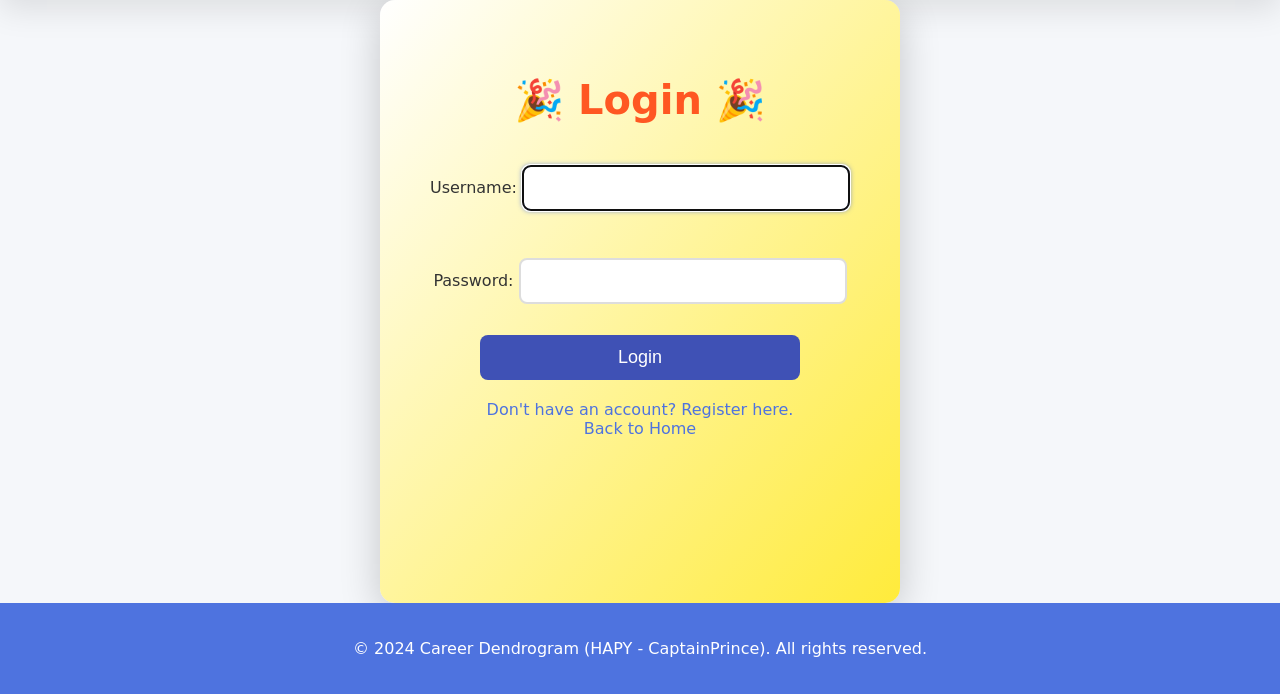
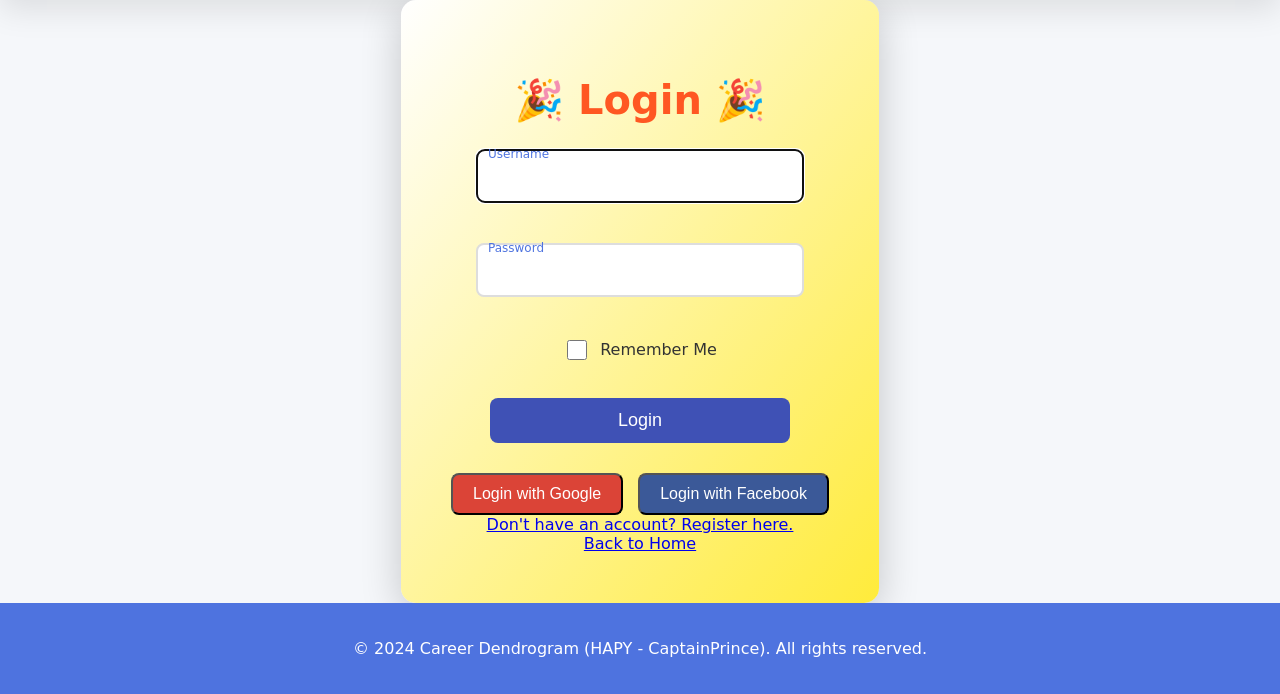
Before and after one commit to 01Prathamesh/Career_Dendrogram_Project, a Django app: page /login/ in a window 1280 px wide. Shown: the part 106-800 px from the top of the page. Run offline with Django 5.2, Linux system fonts and the light colour scheme.

Commit message:
Updated Login page: - Added floating labels for form inputs. - Implemented real-time input validation and custom checkbox for 'Remember Me'. - Included social media login buttons (Google, Facebook). - Introduced loading spinner during form submission. - Added dark mode toggle with smooth transition. - Enhanced styling and animations for a modern look.

```diff
--- a/accounts/templates/registration/login.html
+++ b/accounts/templates/registration/login.html
@@ -18,6 +18,13 @@
             flex-direction: column;
             overflow-x: hidden;
             animation: fadeInAll 1s ease-in-out;
+            transition: background-color 0.3s ease;
+        }
+
+        /* Dark Mode Styles */
+        body.dark-mode {
+            background-color: #121212;
+            color: white;
         }
 
         /* Header Styles */
@@ -63,6 +70,11 @@
             box-shadow: 0 4px 15px rgba(0, 0, 0, 0.2);
         }
 
+        /* Dark Mode Navbar */
+        .navbar a.dark-mode {
+            color: #ffeb3b;
+        }
+
         /* Content Styles */
         .content {
             flex: 1;
@@ -74,6 +86,11 @@
             border-radius: 15px;
             box-shadow: 0 10px 40px rgba(0, 0, 0, 0.2);
             animation: fadeIn 2s ease-in-out;
+            transition: background-color 0.3s ease;
+        }
+
+        .content.dark-mode {
+            background: linear-gradient(to bottom right, #333, #444);
         }
 
         .login-form h1 {
@@ -90,31 +107,54 @@
             justify-content: center;
             gap: 15px;
             align-items: center;
+            position: relative;
         }
 
-        form input {
+        form input, form button {
             padding: 12px;
-            border: 2px solid #ddd;
             border-radius: 8px;
+            width: 300px;
             font-size: 16px;
-            width: 300px;
             transition: all 0.3s ease;
         }
 
-        form input:focus {
-            border-color: #4e73df;
-            box-shadow: 0 0 5px rgba(78, 115, 223, 0.8);
+        /* Floating Labels */
+        form .floating-label {
+            position: relative;
+            margin-bottom: 25px;
         }
 
+        form .floating-label input {
+            padding-top: 16px;
+            padding-bottom: 16px;
+            border: 2px solid #ddd;
+        }
+
+        form .floating-label label {
+            position: absolute;
+            top: 50%;
+            left: 12px;
+            font-size: 16px;
+            color: #666;
+            transform: translateY(-50%);
+            pointer-events: none;
+            transition: all 0.3s;
+        }
+
+        form .floating-label input:focus + label,
+        form .floating-label input:not(:placeholder-shown) + label {
+            top: 5px;
+            font-size: 12px;
+            color: #4e73df;
+        }
+
+        /* Button Styles */
         form button {
-            padding: 12px 20px;
-            font-size: 18px;
             background-color: #3f51b5;
             color: white;
             border: none;
-            border-radius: 8px;
             cursor: pointer;
-            width: 320px;
+            font-size: 18px;
             transition: transform 0.3s, background-color 0.4s, box-shadow 0.4s;
         }
 
@@ -124,46 +164,61 @@
             box-shadow: 0 6px 30px rgba(0, 0, 0, 0.3);
         }
 
-        form .error {
-            color: red;
-            margin-top: -10px;
-            font-size: 14px;
-            text-align: left;
-            width: 300px;
+        /* Remember Me Checkbox */
+        .remember-me {
+            display: flex;
+            align-items: center;
+            gap: 10px;
+            margin-bottom: 20px;
         }
 
-        .links {
-            margin-top: 20px;
-            font-size: 16px;
+        .remember-me input[type="checkbox"] {
+            width: 20px;
+            height: 20px;
+            cursor: pointer;
         }
 
-        .links a {
-            color: #4e73df;
-            text-decoration: none;
-            transition: text-decoration 0.3s;
+        .remember-me label {
+            font-size: 16px;
+            color: #333;
+            transition: color 0.3s ease;
         }
 
-        .links a:hover {
-            text-decoration: underline;
+        .remember-me input[type="checkbox"]:checked + label {
+            color: #4e73df;
         }
 
-        .error-message {
-            color: red;
-            font-size: 14px;
-            margin-top: 10px;
+        /* Social Media Buttons */
+        .social-login {
+            display: flex;
+            gap: 15px;
+            margin-top: 30px;
         }
 
-        .messages .message {
-            color: green;
-            font-size: 1.1em;
+        .social-login button {
+            padding: 10px 20px;
+            border-radius: 8px;
+            font-size: 16px;
+            cursor: pointer;
+            transition: transform 0.3s, box-shadow 0.3s ease;
         }
 
-        .messages {
-            margin-bottom: 20px;
-            padding: 10px;
-            background-color: #f4f4f4;
-            border: 1px solid #ccc;
-            border-radius: 5px;
+        .social-login button:hover {
+            transform: translateY(-4px);
+            box-shadow: 0 4px 15px rgba(0, 0, 0, 0.2);
+        }
+
+        /* Loading Spinner */
+        .loading {
+            display: none;
+            position: absolute;
+            top: 50%;
+            left: 50%;
+            transform: translate(-50%, -50%);
+        }
+
+        .loading.show {
+            display: block;
         }
 
         /* Footer Styles */
@@ -186,16 +241,6 @@
         @keyframes fadeInAll {
             from { opacity: 0; }
             to { opacity: 1; }
-        }
-
-        @keyframes fadeInUp {
-            from { opacity: 0; transform: translateY(30px); }
-            to { opacity: 1; transform: translateY(0); }
-        }
-
-        @keyframes slideInFromLeft {
-            from { transform: translateX(-100%); opacity: 0; }
-            to { transform: translateX(0); opacity: 1; }
         }
 
         @keyframes slideInFromBottom {
@@ -268,19 +313,40 @@
             </div>
             {% endif %}
 
-            <form method="post">
+            <form method="post" onsubmit="showLoading()">
                 {% csrf_token %}
-                {{ form.as_p }}
 
-                <!-- Display form-specific error messages -->
-                {% for field in form %}
-                    {% for error in field.errors %}
-                        <p class="error-message">{{ error }}</p>
-                    {% endfor %}
-                {% endfor %}
+                <!-- Floating Label Inputs -->
+                <div class="floating-label">
+                    {{ form.username }}
+                    <label for="{{ form.username.id_for_label }}">Username</label>
+                </div>
 
+                <div class="floating-label">
+                    {{ form.password }}
+                    <label for="{{ form.password.id_for_label }}">Password</label>
+                </div>
+
+                <!-- Remember Me Checkbox -->
+                <div class="remember-me">
+                    <input type="checkbox" id="remember_me" name="remember_me">
+                    <label for="remember_me">Remember Me</label>
+                </div>
+
+                <!-- Submit Button -->
                 <button type="submit">Login</button>
             </form>
+
+            <!-- Social Login Buttons -->
+            <div class="social-login">
+                <button style="background-color: #db4437; color: white;">Login with Google</button>
+                <button style="background-color: #3b5998; color: white;">Login with Facebook</button>
+            </div>
+
+            <!-- Loading Spinner -->
+            <div class="loading" id="loadingSpinner">
+                <div class="spinner"></div>
+            </div>
 
             <div class="links">
                 <a href="{% url 'register' %}">Don't have an account? Register here.</a><br>
@@ -292,5 +358,22 @@
     <footer>
         <p>&copy; 2024 Career Dendrogram (HAPY - CaptainPrince). All rights reserved.</p>
     </footer>
+
+    <script>
+        // Dark Mode Toggle
+        let isDarkMode = localStorage.getItem('dark-mode') === 'true';
+        document.body.classList.toggle('dark-mode', isDarkMode);
+
+        function toggleDarkMode() {
+            isDarkMode = !isDarkMode;
+            localStorage.setItem('dark-mode', isDarkMode);
+            document.body.classList.toggle('dark-mode', isDarkMode);
+        }
+
+        // Show Loading Spinner
+        function showLoading() {
+            document.getElementById('loadingSpinner').classList.add('show');
+        }
+    </script>
 </body>
 </html>
```
